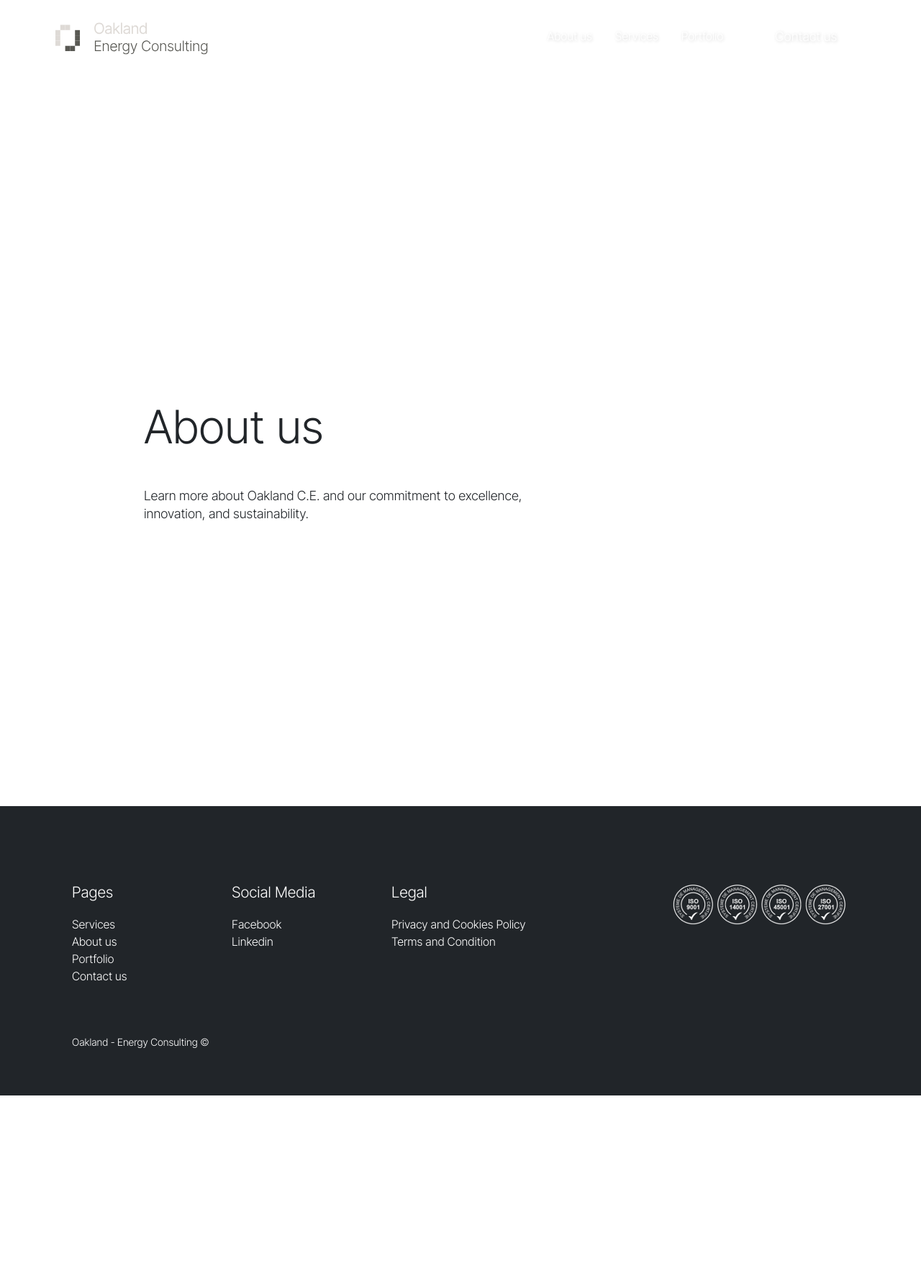
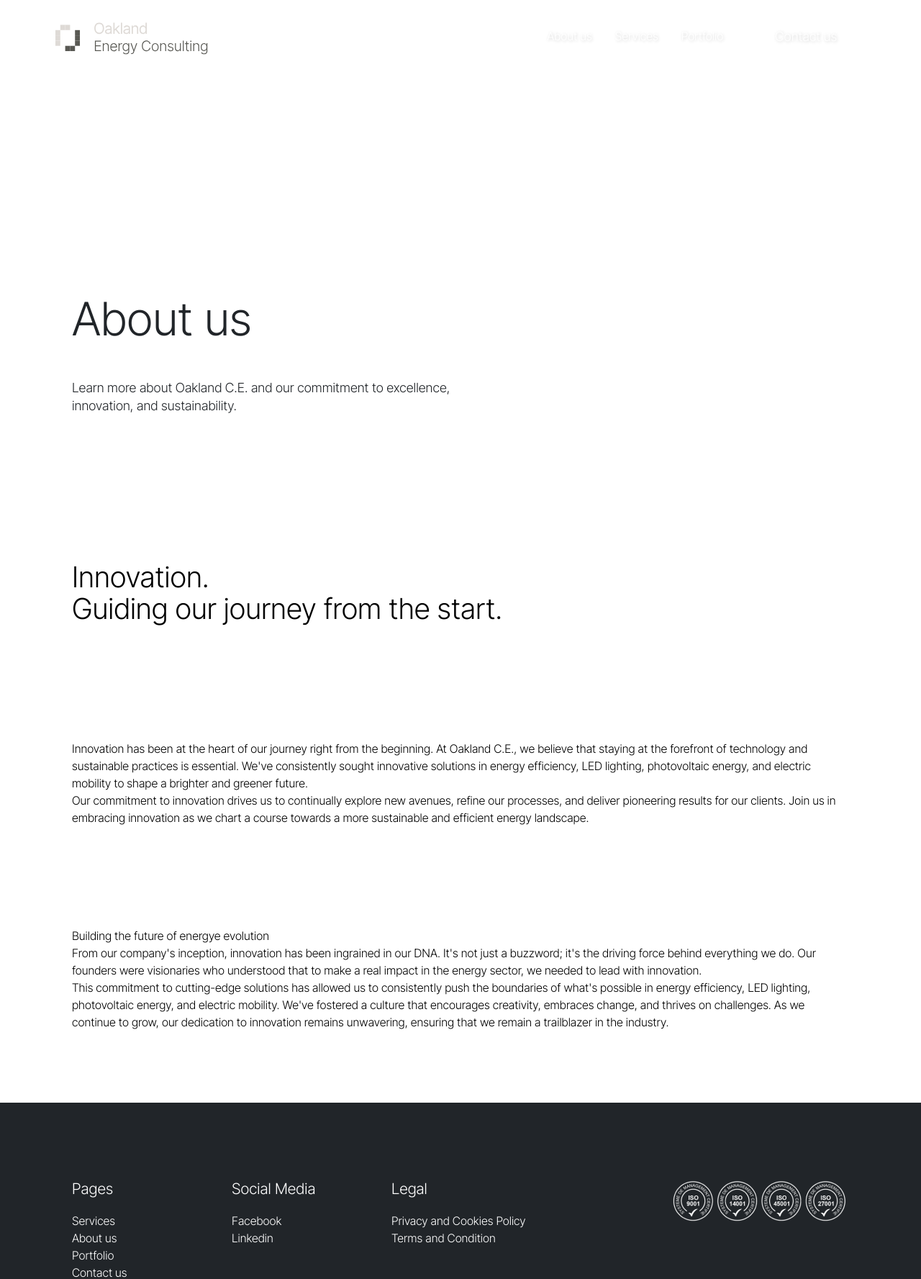
Before and after one commit to sryongkh/oakland-web, a PHP site: page /about.php in a window 1280 px wide. Shown: the top 1777 px of the page at 72% size. Before the commit the page ends 1522 px from the top, so only its background shows below. Run offline with PHP 8.4, Linux system fonts and the light colour scheme.

Commit message:
Update About

```diff
--- a/about.php
+++ b/about.php
@@ -10,7 +10,23 @@
             </div>
         </div>
     </section>
-    <section data-section="contxt-1" class=""></section>
-    <section data-section="contxt-2" class=""></section>
+    <section data-section="contxt-1" class="">
+        <h2 class="fluid-heading-2">Innovation.<br />
+            Guiding our journey from the start.</h2>
+        <div class="img-container"></div>
+        <div class="paragraph">
+            <p>Innovation has been at the heart of our journey right from the beginning. At Oakland C.E., we believe that staying at the forefront of technology and sustainable practices is essential. We've consistently sought innovative solutions in energy efficiency, LED lighting, photovoltaic energy, and electric mobility to shape a brighter and greener future.</p>
+            <p>Our commitment to innovation drives us to continually explore new avenues, refine our processes, and deliver pioneering results for our clients. Join us in embracing innovation as we chart a course towards a more sustainable and efficient energy landscape.</p>
+        </div>
+    </section>
+    <section data-section="contxt-2" class="">
+        <div class="banner">
+            <p>Building the future of energye evolution</p>
+        </div>
+        <div class="paragraph">
+            <p>From our company's inception, innovation has been ingrained in our DNA. It's not just a buzzword; it's the driving force behind everything we do. Our founders were visionaries who understood that to make a real impact in the energy sector, we needed to lead with innovation.</p>
+            <p>This commitment to cutting-edge solutions has allowed us to consistently push the boundaries of what's possible in energy efficiency, LED lighting, photovoltaic energy, and electric mobility. We've fostered a culture that encourages creativity, embraces change, and thrives on challenges. As we continue to grow, our dedication to innovation remains unwavering, ensuring that we remain a trailblazer in the industry.</p>
+        </div>
+    </section>
 </main>
 <?php include($root . "footer.php"); ?>
--- a/assets/css/theme.css
+++ b/assets/css/theme.css
@@ -303,11 +303,14 @@ section[data-section="home-learnmore"] .get-in-touch {
   flex-direction: column;
   grid-gap: 40px;
 }
-main#about {
-  padding: var(--p-block) var(--p-inline);
+section[data-section="contxt-1"] {
+  padding: var(--p-block) var(--p-inline) 0;
   display: flex;
   flex-direction: column;
-  grid-gap: 100px;
+  gap: 80px;
+}
+section[data-section="contxt-2"] {
+  padding: var(--p-block) var(--p-inline) var(--p-inline);
 }
 /* BUTTON */
 .btn {
```
